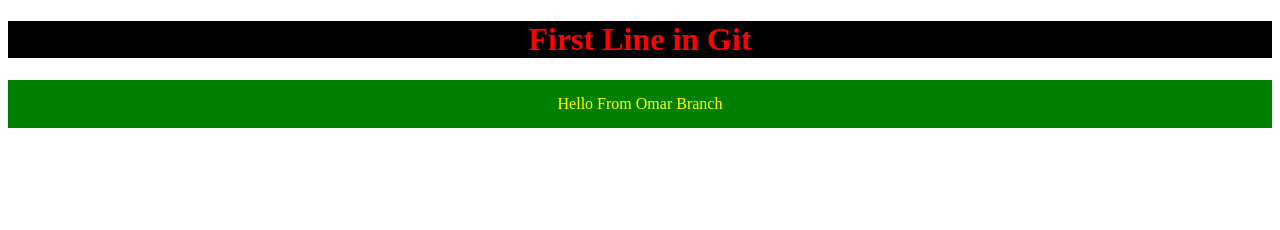
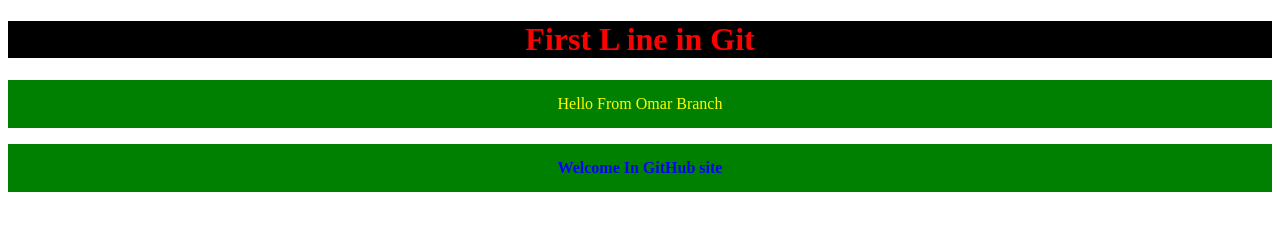
Before and after one commit to Assim-99/project, a plain HTML site: page index.html in a window 1280 px wide. Drawn offline with Linux system fonts and the light colour scheme.

Commit message:
Add JS Files

```diff
--- a/index.html
+++ b/index.html
@@ -8,8 +8,11 @@
 </head>
 <body>
 
-    <h1> First Line in Git  </h1>
+    <h1> First L ine in Git  </h1>
     <p> Hello From Omar Branch  </p>
+    <p class="origin"> Welcome In GitHub site  </p>
 
+
+    <script src="main.js"></script>
 </body>
 </html>
--- a/main.css
+++ b/main.css
@@ -11,3 +11,10 @@ p
     text-align: center;
     padding: 15px;
 }
+
+.origin
+{
+    color : blue ;
+    font-weight: bold;
+
+}
--- /dev/null
+++ b/main.js
@@ -0,0 +1 @@
+console.log("Hello");
```
